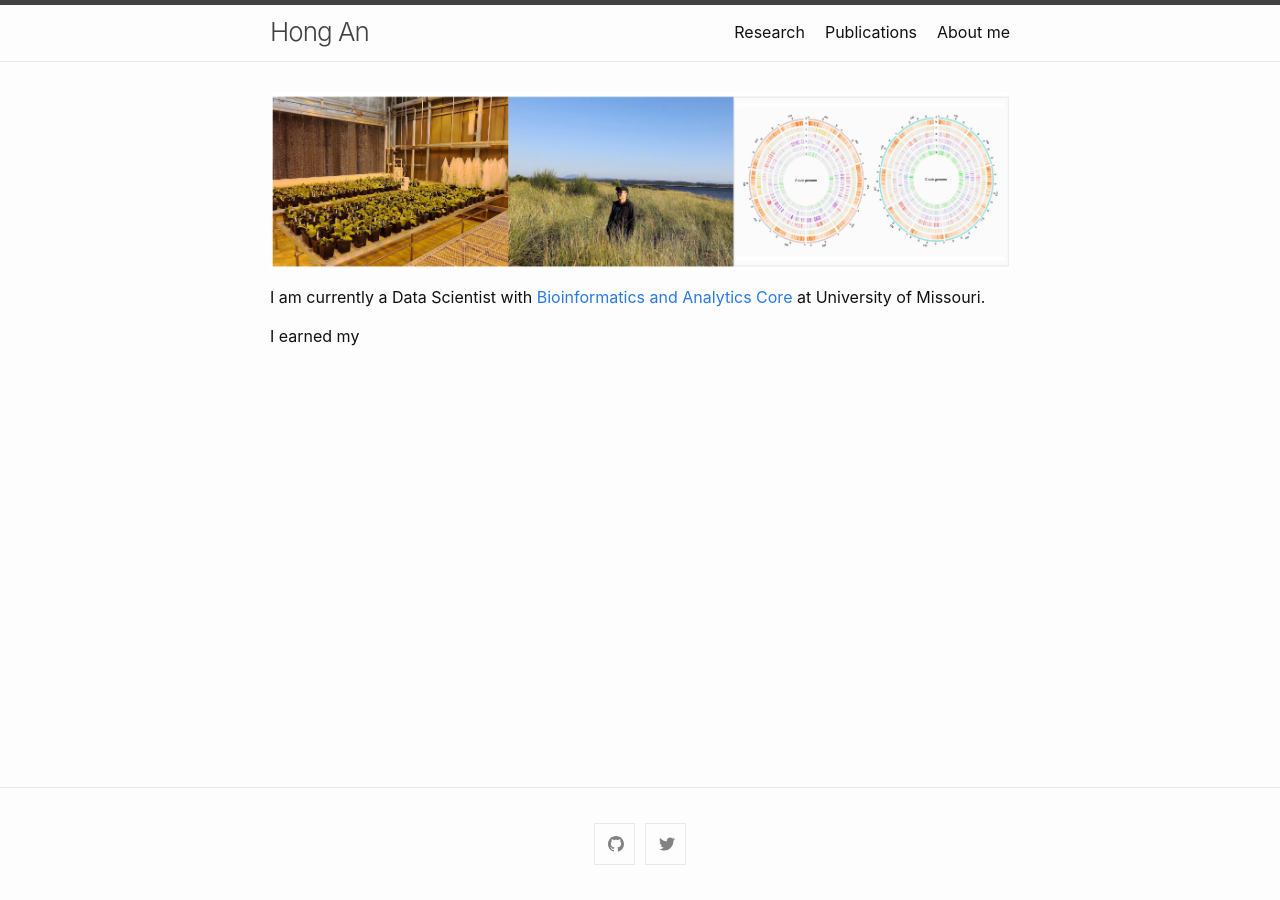
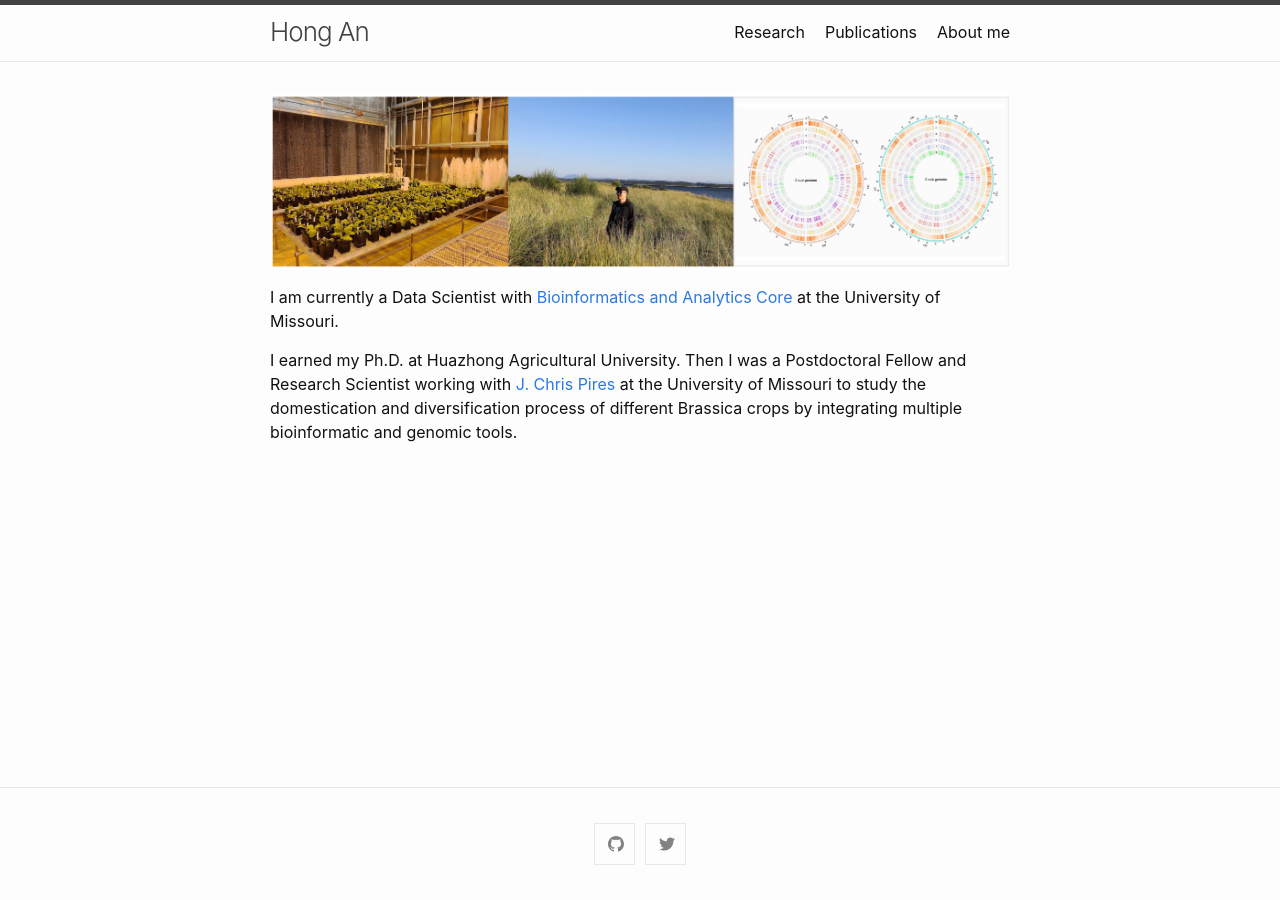
Before and after one commit to anhong11/anhong11.github.io, a Jekyll site: the page built from index.md, in a window 1280 px wide. Built offline with Jekyll 4.4.1, drawn with Linux system fonts in a browser that asks for light colours; our own code applies the rules of GitHub Pages for plain Markdown files.

Commit message:
Update index.md

```diff
--- a/index.md
+++ b/index.md
@@ -1,5 +1,5 @@
 ![](figures/fig1.jpg)
 
-I am currently a Data Scientist with [Bioinformatics and Analytics Core](https://bioinformatics.missouri.edu/) at University of Missouri.
+I am currently a Data Scientist with [Bioinformatics and Analytics Core](https://bioinformatics.missouri.edu/) at the University of Missouri.
 
-I earned my
+I earned my Ph.D. at Huazhong Agricultural University. Then I was a Postdoctoral Fellow and Research Scientist working with [J. Chris Pires](https://bondlsc.missouri.edu/person/j-chris-pires/) at the University of Missouri to study the domestication and diversification process of different Brassica crops by integrating multiple bioinformatic and genomic tools.
```
